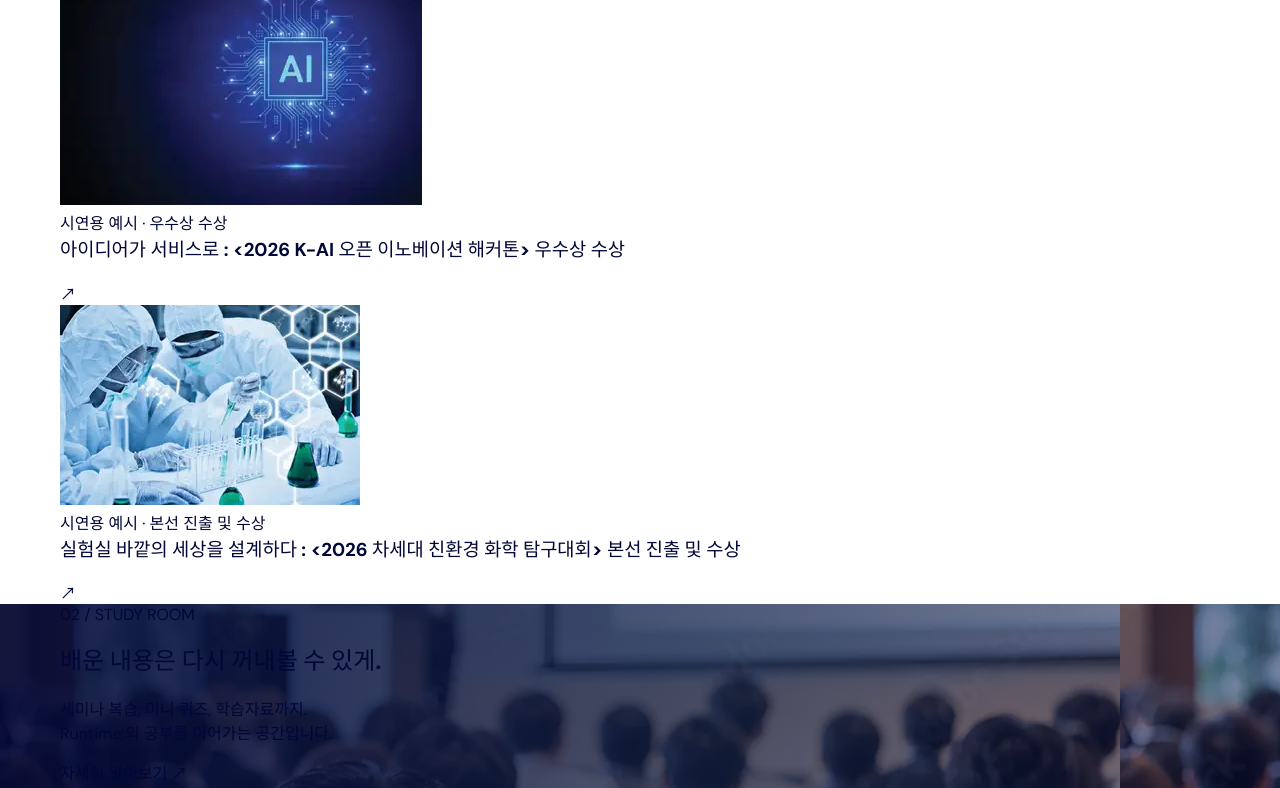
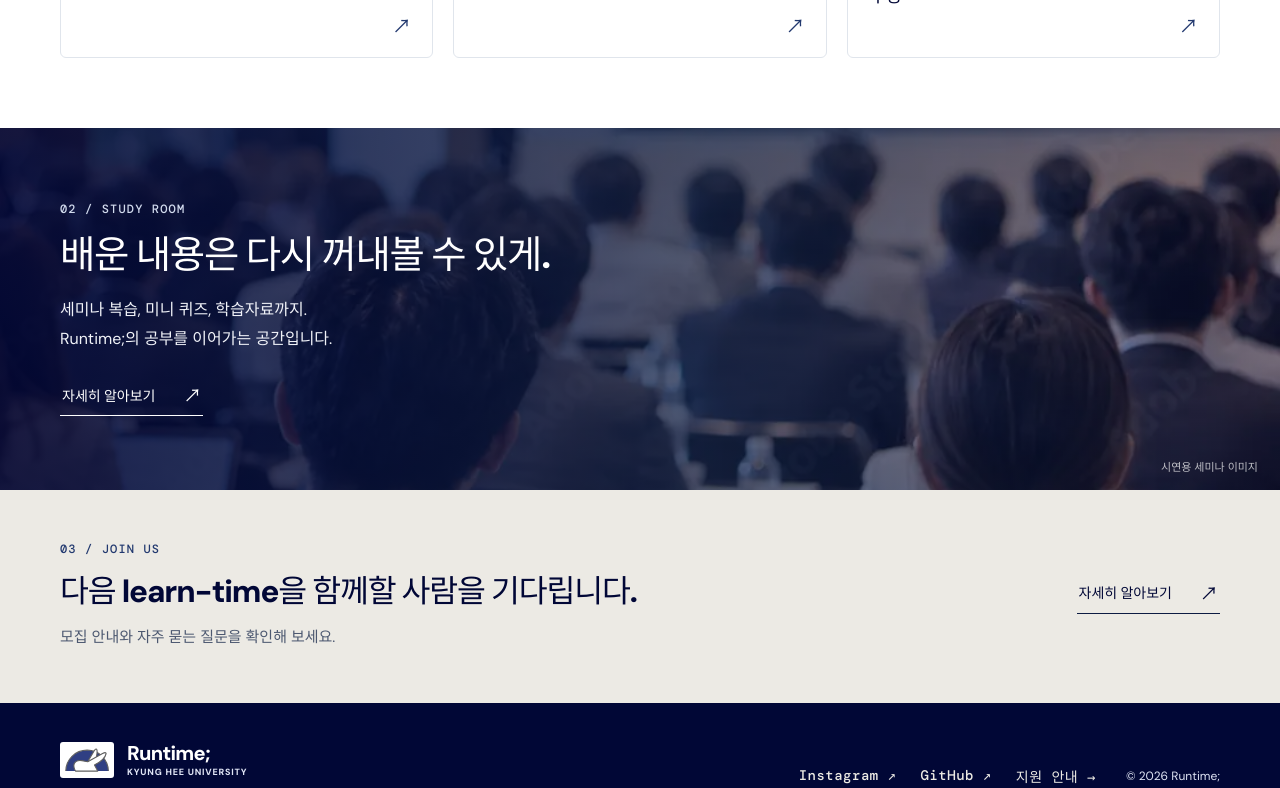
Before and after one commit to KHU-Runtime/Runtime-Main-Website, a React (Vite) app: page / in a window 1280 px wide. Shown: the part 1360-2148 px from the top of the page. Built offline with nearby package versions, Linux system fonts and the light colour scheme.

Commit message:
style: compact homepage spacing with project cards, full-bleed study banner and join callout

```diff
--- a/src/App.css
+++ b/src/App.css
@@ -925,3 +925,254 @@ body{background:#fff;color:var(--ink)}
 @media(prefers-reduced-motion:reduce){
   .project-records .records-filter-row .record-filter {transition:none}
 }
+
+/* Runtime; homepage gallery and compact full-width sections · 2026-11-21 */
+.home-overview .overview-layout{padding-top:27px;padding-bottom:27px}
+.home-overview .overview-intro h2{margin-bottom:8px}
+.home-overview .overview-intro p{font-size:15px;line-height:1.7}
+.home-overview .overview-intro p strong{font-weight:800;color:#0D1C42}
+.home-overview .overview-highlight{padding:6px 8px;gap:6px}
+.home-overview .overview-highlight span{font-size:12px;line-height:1.55;max-width:170px;margin-inline:auto}
+.home-project-section{
+  padding:63px 0 70px;
+  background:#fff;
+}
+.home-section-heading{
+  display:flex;
+  align-items:flex-end;
+  justify-content:space-between;
+  gap:32px;
+  margin-bottom:27px;
+}
+.home-section-eyebrow{
+  display:block;
+  color:#22396F;
+  font-family:'DM Mono','Noto Sans KR',monospace;
+  font-size:12px;
+  font-weight:500;
+  letter-spacing:1.15px;
+  line-height:1.5;
+  margin:0 0 12px;
+}
+.home-section-heading h2{
+  margin:0 0 9px;
+  color:#010736;
+  font-size:clamp(26px,2.7vw,35px);
+  font-weight:800;
+  line-height:1.35;
+  letter-spacing:-1.25px;
+  word-break:keep-all
+}
+.home-section-heading p:not(.home-section-eyebrow){
+  margin:0;
+  font-size:15px;
+  color:#526079;
+  line-height:1.75;
+  word-break:keep-all
+}
+.home-more-link{
+  display:inline-flex;
+  align-items:center;
+  justify-content:space-between;
+  flex-shrink:0;
+  gap:28px;
+  border-bottom:1px solid #0D1C42;
+  padding:9px 2px 10px;
+  font-weight:800;
+  font-size:14px;
+  line-height:1.35;
+  color:#010736;
+  transition:color .2s,border-color .2s;
+}
+.home-more-link span{font-size:18px;line-height:1}
+.home-more-link:hover,.home-more-link:focus-visible{
+  color:#22396F;
+  border-color:#22396F;
+}
+.home-project-grid{
+  display:grid;
+  grid-template-columns:repeat(3,minmax(0,1fr));
+  align-items:stretch;
+  gap:20px;
+}
+.home-project-card{
+  display:flex;
+  flex-direction:column;
+  min-width:0;
+  overflow:hidden;
+  background:#fff;
+  border:1px solid #E0E5EC;
+  border-radius:6px;
+  transition:box-shadow .22s ease,transform .22s ease,border-color .22s ease;
+}
+.home-project-card:hover,.home-project-card:focus-visible{
+  transform:translateY(-3px);
+  border-color:#B6C3D8;
+  box-shadow:0 13px 27px rgba(1,7,54,.11);
+}
+.home-project-image{
+  aspect-ratio:1.63 / 1;
+  background:#E7EBF3;
+  overflow:hidden;
+  position:relative;
+}
+.home-project-image img{
+  display:block;
+  width:100%;
+  height:100%;
+  object-fit:cover;
+  transition:transform .3s ease;
+}
+.home-project-card:hover .home-project-image img{transform:scale(1.025)}
+.home-project-image-empty{
+  display:flex;
+  width:100%;
+  height:100%;
+  flex-direction:column;
+  justify-content:space-between;
+  padding:22px;
+  background:linear-gradient(125deg,#010736,#22396F);
+  color:#fff;
+}
+.home-project-image-empty span{font-size:15px;font-weight:800}
+.home-project-image-empty strong{font-size:23px;letter-spacing:1.3px;opacity:.75}
+.home-project-body{
+  flex:1;
+  position:relative;
+  padding:20px 22px 46px;
+}
+.home-project-label{
+  display:inline-block;
+  font-size:12px;
+  font-weight:700;
+  line-height:1.5;
+  color:#22396F;
+  margin-bottom:10px;
+}
+.home-project-label span{margin-inline:4px;color:#9AA6B7}
+.home-project-body h3{
+  font-size:18px;
+  font-weight:800;
+  line-height:1.55;
+  letter-spacing:-.35px;
+  word-break:keep-all;
+  overflow-wrap:break-word;
+  margin:0;
+  color:#010736;
+}
+.home-project-arrow{
+  position:absolute;
+  right:21px;
+  bottom:18px;
+  font-size:19px;
+  color:#22396F;
+}
+.home-study-section{
+  position:relative;
+  width:100%;
+  min-height:362px;
+  display:flex;
+  align-items:center;
+  background-color:#0D1C42;
+  background-size:cover;
+  background-position:center 43%;
+  isolation:isolate;
+}
+.home-study-inner{
+  position:relative;
+  z-index:1;
+  padding-top:63px;
+  padding-bottom:64px;
+  color:#fff;
+}
+.home-study-section .home-section-eyebrow{color:#D2DBEE}
+.home-study-inner h2{
+  color:#fff;
+  font-size:clamp(27px,3vw,39px);
+  font-weight:800;
+  letter-spacing:-1.25px;
+  line-height:1.35;
+  margin:0 0 14px;
+  word-break:keep-all;
+}
+.home-study-inner p:not(.home-section-eyebrow){
+  max-width:620px;
+  color:#F0F2F8;
+  font-size:16px;
+  line-height:1.8;
+  margin:0 0 24px;
+  word-break:keep-all;
+}
+.home-study-inner .home-more-light{
+  color:#fff;
+  border-color:#fff;
+}
+.home-study-inner .home-more-light:hover{color:#ECEAE4;border-color:#ECEAE4}
+.home-study-image-note{
+  position:absolute;
+  right:22px;
+  bottom:14px;
+  z-index:1;
+  color:rgba(255,255,255,.72);
+  font-size:11px;
+  line-height:1.5
+}
+.home-join-section{
+  background:#ECEAE4;
+  color:#010736;
+}
+.home-join-inner{
+  display:flex;
+  align-items:center;
+  justify-content:space-between;
+  gap:32px;
+  padding-top:50px;
+  padding-bottom:53px;
+}
+.home-join-inner h2{
+  margin:0 0 10px;
+  font-size:clamp(24px,2.45vw,32px);
+  font-weight:800;
+  letter-spacing:-1.1px;
+  line-height:1.4;
+  word-break:keep-all;
+}
+.home-join-inner p:not(.home-section-eyebrow){
+  margin:0;
+  font-size:15px;
+  line-height:1.75;
+  color:#4C5870;
+  word-break:keep-all
+}
+@media(max-width:1100px){
+  .home-project-grid{gap:13px}
+  .home-project-body{padding:17px 17px 43px}
+  .home-project-body h3{font-size:16px}
+  .home-overview .overview-layout{grid-template-columns:1fr;gap:22px}
+}
+@media(max-width:720px){
+  .home-overview .overview-layout{padding-top:25px;padding-bottom:26px;gap:16px}
+  .home-overview .overview-highlight{padding:16px 5px}
+  .home-overview .overview-highlight span{font-size:12px;max-width:145px}
+  .home-project-section{padding:41px 0 47px}
+  .home-section-heading{align-items:flex-start;flex-direction:column;gap:12px;margin-bottom:20px}
+  .home-section-heading h2{font-size:26px;letter-spacing:-.8px}
+  .home-section-heading p:not(.home-section-eyebrow){font-size:14px}
+  .home-section-heading .home-more-link{align-self:flex-start}
+  .home-project-grid{grid-template-columns:1fr;gap:13px}
+  .home-project-image{aspect-ratio:1.78 / 1}
+  .home-project-body{padding:16px 18px 38px}
+  .home-project-body h3{font-size:17px}
+  .home-project-arrow{right:18px;bottom:14px}
+  .home-study-section{min-height:340px;background-position:center}
+  .home-study-inner{padding-top:54px;padding-bottom:62px}
+  .home-study-inner h2{font-size:27px}
+  .home-study-inner p:not(.home-section-eyebrow){font-size:14px}
+  .home-study-image-note{font-size:10px;right:13px;bottom:9px}
+  .home-join-inner{align-items:flex-start;flex-direction:column;gap:18px;padding-top:38px;padding-bottom:41px}
+  .home-join-inner h2{font-size:25px}
+  .home-join-inner p:not(.home-section-eyebrow){font-size:14px}
+}
+@media(prefers-reduced-motion:reduce){
+  .home-project-card,.home-project-image img,.home-more-link{transition:none}
+}
```
